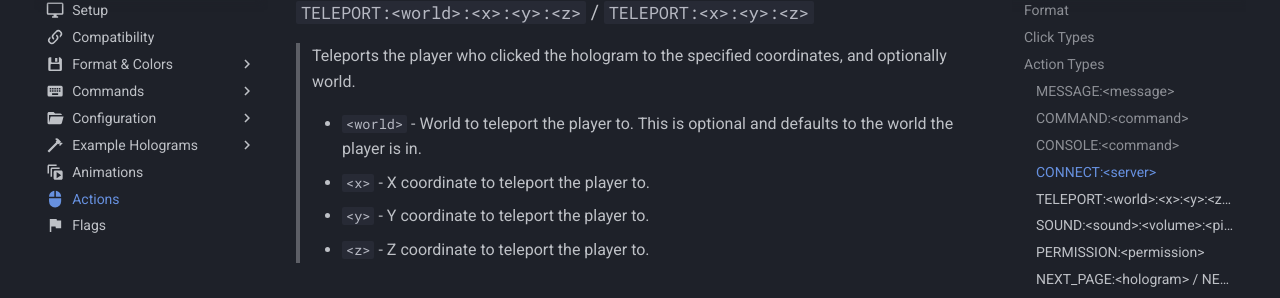
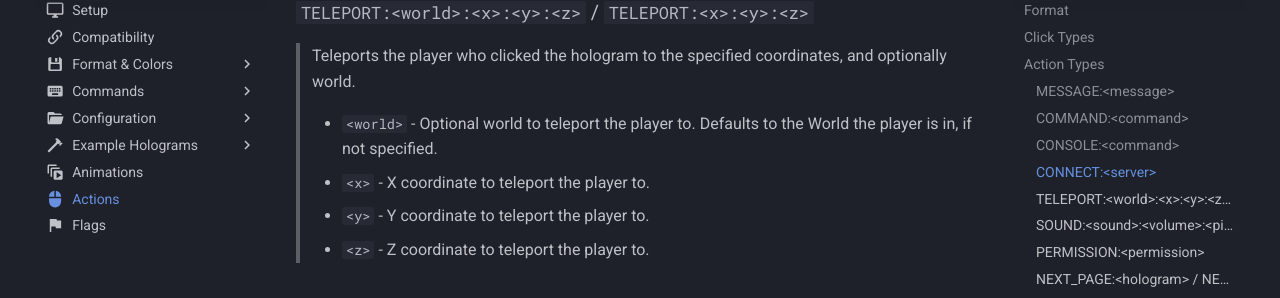
Before and after one commit to DecentSoftware-eu/DecentHolograms-Wiki, an MkDocs documentation site: the page built from docs/general/actions.md, in a window 1280 px wide and 900 px high, scrolled down 1539 px. Shown: the part 146-444 px from the top of the window. Built offline with MkDocs 1.6.1 and Material for MkDocs 9.7.7, drawn with Linux system fonts in a browser that asks for light colours; comment, search, counter and statistics services are not loaded.

Commit message:
More consistent wording on world argument

```diff
--- a/docs/general/actions.md
+++ b/docs/general/actions.md
@@ -61,7 +61,7 @@ These click types are used in the [`addaction` page command](commands/hologram-p
 
 > Teleports the player who clicked the hologram to the specified coordinates, and optionally world.
 >
-> - `#!command <world>` - World to teleport the player to. This is optional and defaults to the world the player is in.
+> - `#!command <world>` - Optional world to teleport the player to. Defaults to the World the player is in, if not specified.
 > - `#!command <x>` - X coordinate to teleport the player to.
 > - `#!command <y>` - Y coordinate to teleport the player to.
 > - `#!command <z>` - Z coordinate to teleport the player to.
```
